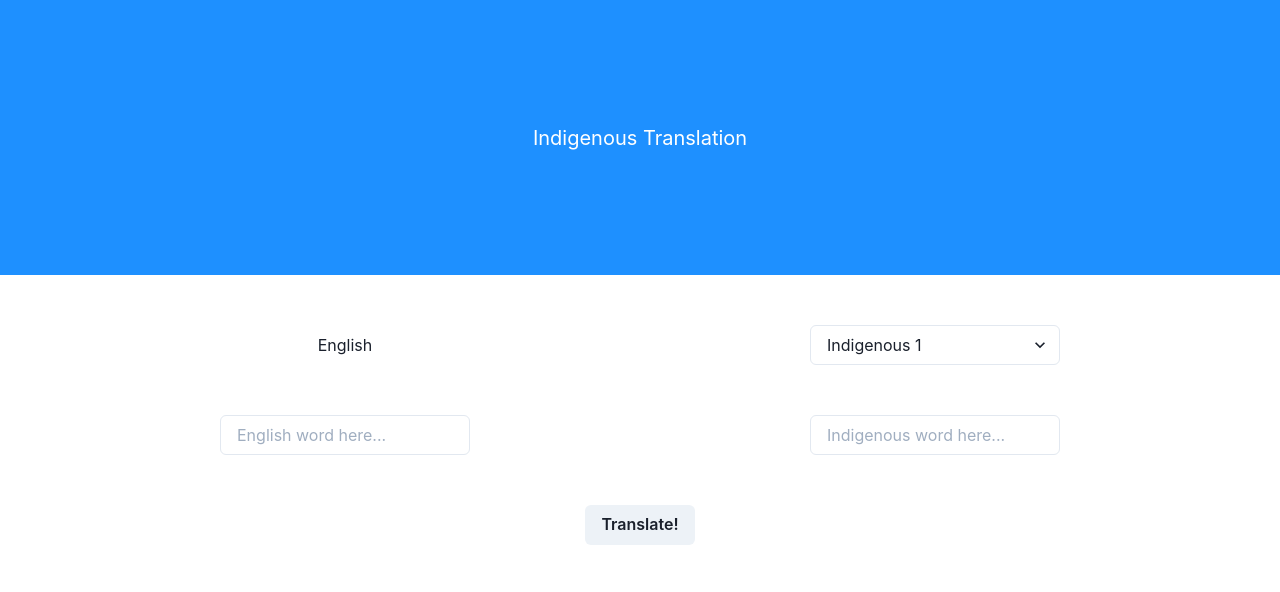
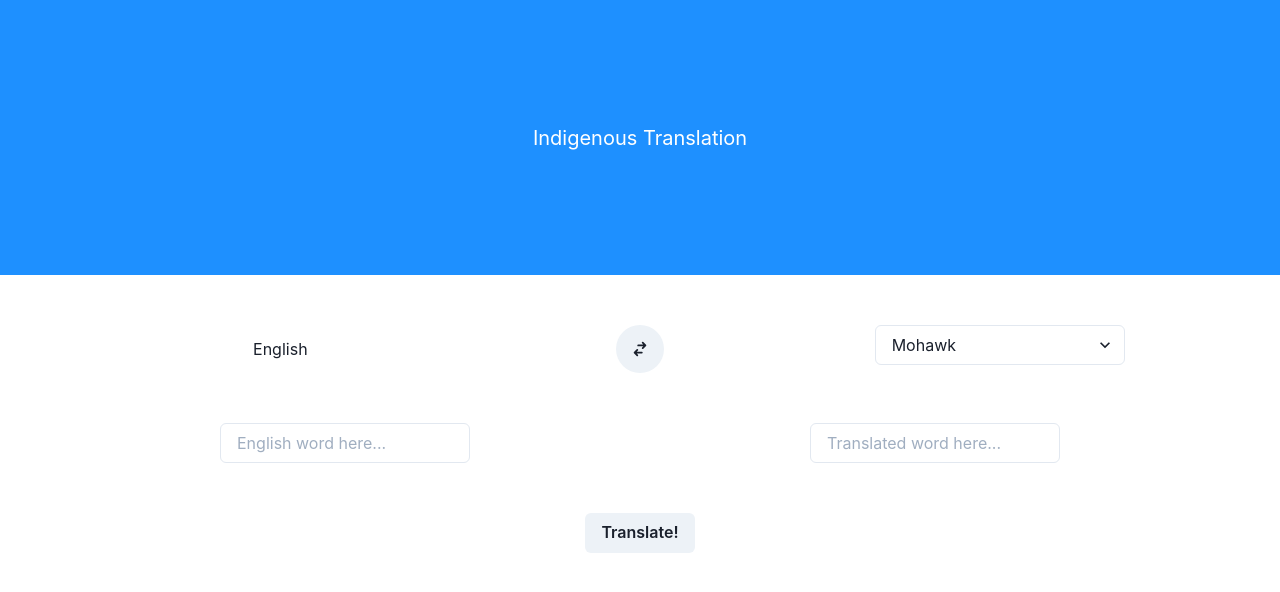
Before and after one commit to joeelmahallawy/rec-repo, a Next.js app: page / in a window 1280 px wide. Shown: the top 592 px of the page. Built offline with nearby package versions, Linux system fonts and the light colour scheme.

Commit message:
added switch button

```diff
--- a/package.json
+++ b/package.json
@@ -13,7 +13,9 @@
     "framer-motion": "^4",
     "next": "latest",
     "react": "^17.0.2",
-    "react-dom": "^17.0.2"
+    "react-dom": "^17.0.2",
+    "react-icons": "^4.3.1",
+    "react-simple-keyboard": "^3.3.37"
   },
   "devDependencies": {
     "@types/node": "^12.12.21",
--- a/pages/index.tsx
+++ b/pages/index.tsx
@@ -6,13 +6,12 @@ import {
   Heading,
   Icon,
   IconButton,
-  Image,
-  Progress,
   Text,
   Select,
   Input,
  } from "@chakra-ui/react";
  import React, { useEffect, useState } from "react";
+ import { HiSwitchHorizontal } from 'react-icons/hi';
 
 const IndexPage = () => {
   return(
@@ -24,15 +23,20 @@ const IndexPage = () => {
       <Center w="250px">
         <Text>English</Text>
       </Center>
+      <IconButton
+        aria-label="Switch languages"
+        icon={<HiSwitchHorizontal/>}
+        size="lg"
+        borderRadius="25px"/>
       <Select w="250px">
-        <option value="Ind 1">Indigenous 1</option>
+        <option value="mohawk">Mohawk</option>
         <option value="Ind 2">Indigenous 2</option>
         <option value="Ind 3">Indigenous 3</option>
       </Select>
     </Flex>
     <Flex justifyContent="space-around" m="50px">
       <Input placeholder="English word here..." w="250px"></Input>
-      <Input placeholder="Indigenous word here..." isReadOnly={true} w="250px"></Input>
+      <Input placeholder="Translated word here..." isReadOnly={true} w="250px"></Input>
     </Flex>
     <Center>
       <Button>Translate!</Button>
```
Also changed, not shown: components/Keyboard.tsx (added), 2 other files (tests, documents, lock files or other folders).
